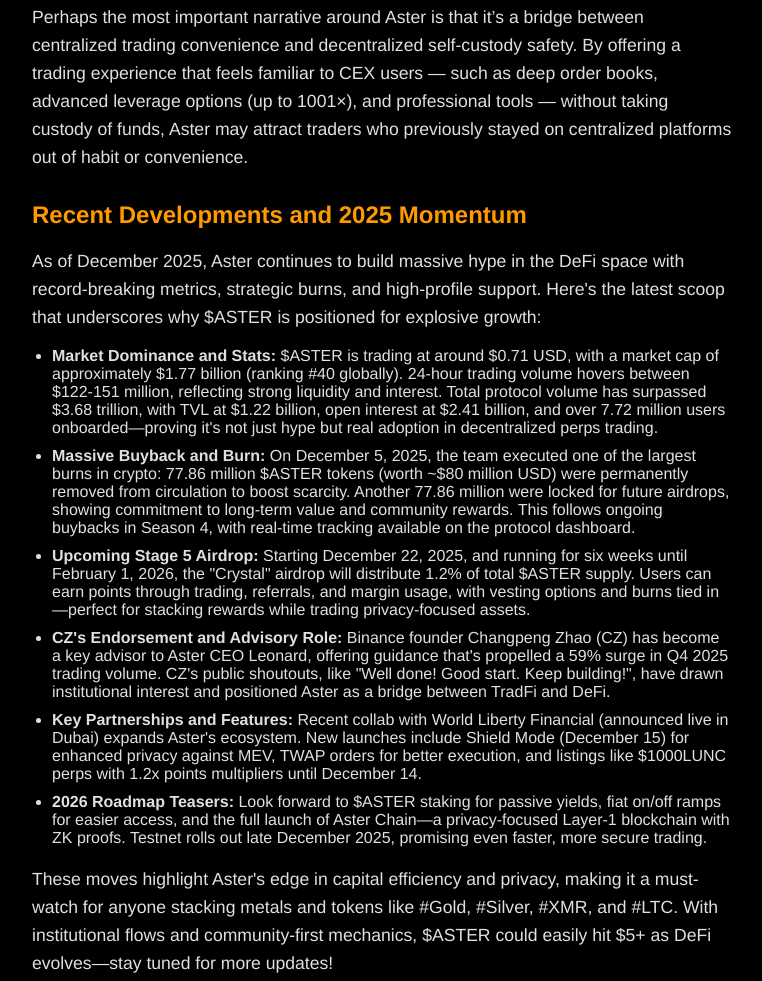
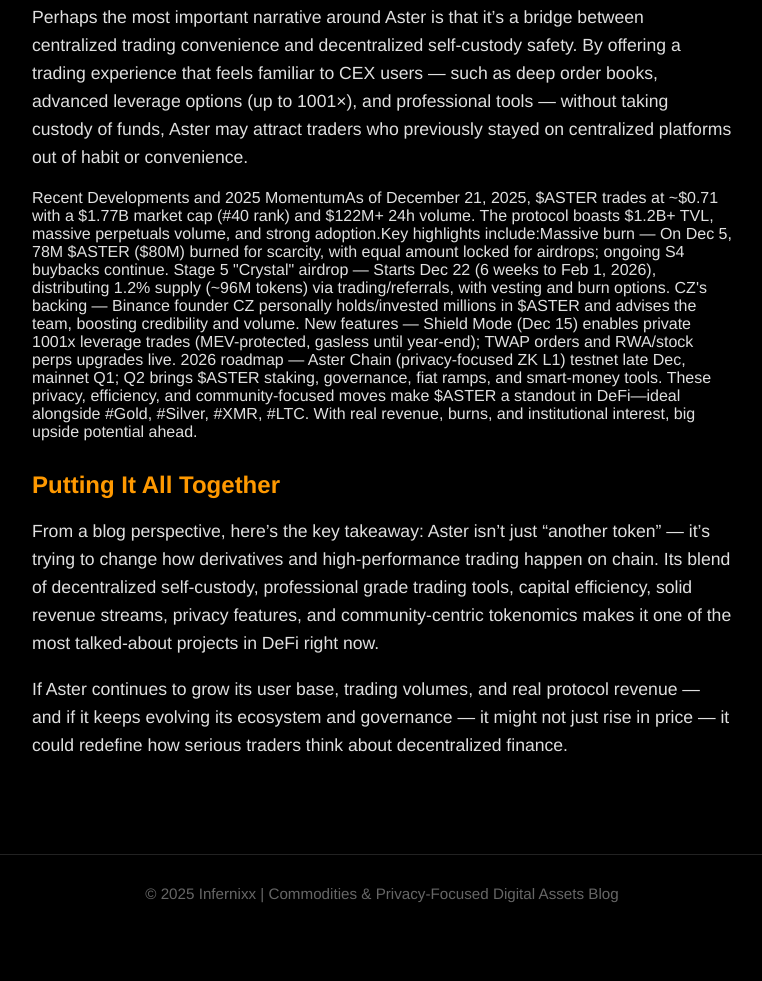
Before and after one commit to MartinL01/InfernixSwap, a plain HTML site: page index.html in a window 1280 px wide. Shown: the part 3562-4543 px from the top of the page, without its empty margins (258-1020 px from the left). After the commit the page ends 4494 px from the top, so only its background shows below. Drawn offline with Linux system fonts and the light colour scheme.

Commit message:
Update6 index.html

```diff
--- a/index.html
+++ b/index.html
@@ -243,19 +243,15 @@
         <p>Perhaps the most important narrative around Aster is that it’s a bridge between centralized trading convenience and decentralized self-custody safety. By offering a trading experience that feels familiar to CEX users — such as deep order books, advanced leverage options (up to 1001×), and professional tools — without taking custody of funds, Aster may attract traders who previously stayed on centralized platforms out of habit or convenience.</p>
         <p class="citation"></p>
 
-        <h4>Recent Developments and 2025 Momentum</h4>
-<p>As of December 2025, Aster continues to build massive hype in the DeFi space with record-breaking metrics, strategic burns, and high-profile support. Here's the latest scoop that underscores why $ASTER is positioned for explosive growth:</p>
+        Recent Developments and 2025 MomentumAs of December 21, 2025, $ASTER trades at ~$0.71 with a $1.77B market cap (#40 rank) and $122M+ 24h volume. The protocol boasts $1.2B+ TVL, massive perpetuals volume, and strong adoption.Key highlights include:Massive burn — On Dec 5, 78M $ASTER ($80M) burned for scarcity, with equal amount locked for airdrops; ongoing S4 buybacks continue.
+Stage 5 "Crystal" airdrop — Starts Dec 22 (6 weeks to Feb 1, 2026), distributing 1.2% supply (~96M tokens) via trading/referrals, with vesting and burn options.
+CZ's backing — Binance founder CZ personally holds/invested millions in $ASTER and advises the team, boosting credibility and volume.
+New features — Shield Mode (Dec 15) enables private 1001x leverage trades (MEV-protected, gasless until year-end); TWAP orders and RWA/stock perps upgrades live.
+2026 roadmap — Aster Chain (privacy-focused ZK L1) testnet late Dec, mainnet Q1; Q2 brings $ASTER staking, governance, fiat ramps, and smart-money tools.
 
-<ul>
-    <li><strong>Market Dominance and Stats:</strong> $ASTER is trading at around $0.71 USD, with a market cap of approximately $1.77 billion (ranking #40 globally). 24-hour trading volume hovers between $122-151 million, reflecting strong liquidity and interest. Total protocol volume has surpassed $3.68 trillion, with TVL at $1.22 billion, open interest at $2.41 billion, and over 7.72 million users onboarded—proving it's not just hype but real adoption in decentralized perps trading.</li>
-    <li><strong>Massive Buyback and Burn:</strong> On December 5, 2025, the team executed one of the largest burns in crypto: 77.86 million $ASTER tokens (worth ~$80 million USD) were permanently removed from circulation to boost scarcity. Another 77.86 million were locked for future airdrops, showing commitment to long-term value and community rewards. This follows ongoing buybacks in Season 4, with real-time tracking available on the protocol dashboard.</li>
-    <li><strong>Upcoming Stage 5 Airdrop:</strong> Starting December 22, 2025, and running for six weeks until February 1, 2026, the "Crystal" airdrop will distribute 1.2% of total $ASTER supply. Users can earn points through trading, referrals, and margin usage, with vesting options and burns tied in—perfect for stacking rewards while trading privacy-focused assets.</li>
-    <li><strong>CZ's Endorsement and Advisory Role:</strong> Binance founder Changpeng Zhao (CZ) has become a key advisor to Aster CEO Leonard, offering guidance that's propelled a 59% surge in Q4 2025 trading volume. CZ's public shoutouts, like "Well done! Good start. Keep building!", have drawn institutional interest and positioned Aster as a bridge between TradFi and DeFi.</li>
-    <li><strong>Key Partnerships and Features:</strong> Recent collab with World Liberty Financial (announced live in Dubai) expands Aster's ecosystem. New launches include Shield Mode (December 15) for enhanced privacy against MEV, TWAP orders for better execution, and listings like $1000LUNC perps with 1.2x points multipliers until December 14.</li>
-    <li><strong>2026 Roadmap Teasers:</strong> Look forward to $ASTER staking for passive yields, fiat on/off ramps for easier access, and the full launch of Aster Chain—a privacy-focused Layer-1 blockchain with ZK proofs. Testnet rolls out late December 2025, promising even faster, more secure trading.</li>
-</ul>
+These privacy, efficiency, and community-focused moves make $ASTER a standout in DeFi—ideal alongside #Gold, #Silver, #XMR, #LTC. With real revenue, burns, and institutional interest, big upside potential ahead.
 
-<p>These moves highlight Aster's edge in capital efficiency and privacy, making it a must-watch for anyone stacking metals and tokens like #Gold, #Silver, #XMR, and #LTC. With institutional flows and community-first mechanics, $ASTER could easily hit $5+ as DeFi evolves—stay tuned for more updates!</p>
+
 
         <h4>Putting It All Together</h4>
         <p>From a blog perspective, here’s the key takeaway: Aster isn’t just “another token” — it’s trying to change how derivatives and high-performance trading happen on chain. Its blend of decentralized self-custody, professional grade trading tools, capital efficiency, solid revenue streams, privacy features, and community-centric tokenomics makes it one of the most talked-about projects in DeFi right now.</p>
```
